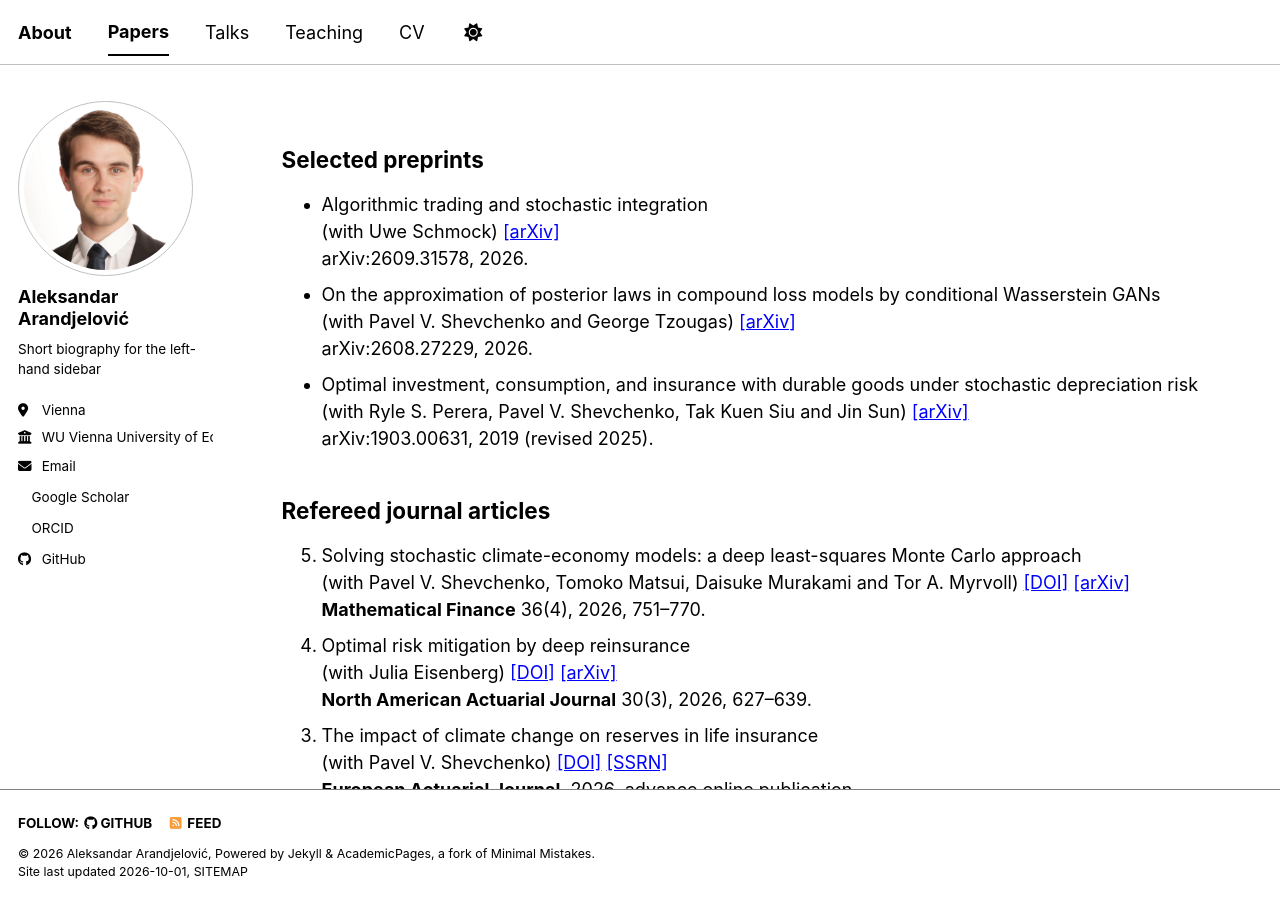
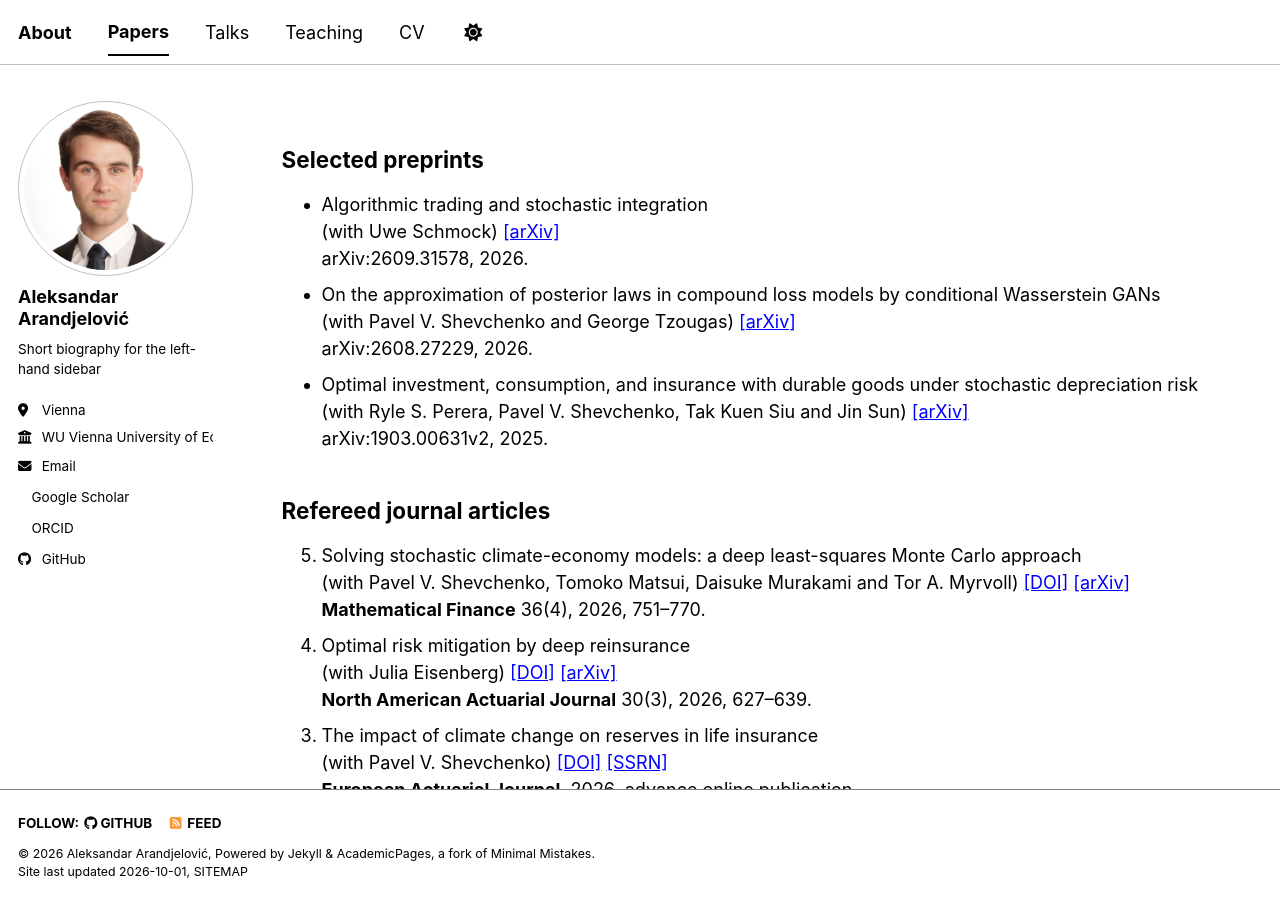
Before and after one commit to aarandjel/aarandjel.github.io, a Jekyll site: the page built from _pages/publications.html, in a window 1280 px wide and 900 px high. Built offline with Jekyll 4.4.1, drawn with Linux system fonts in a browser that asks for light colours; a style sheet for code colours, icons or effects is not loaded.

Commit message:
Update publications.html

```diff
--- a/_pages/publications.html
+++ b/_pages/publications.html
@@ -30,7 +30,7 @@ redirect_from:
     Optimal investment, consumption, and insurance with durable goods under stochastic depreciation risk<br>
     (with Ryle S. Perera, Pavel V. Shevchenko, Tak Kuen Siu and Jin Sun)
     <a href="https://arxiv.org/abs/1903.00631">[arXiv]</a><br>
-    arXiv:1903.00631, 2019 (revised 2025).
+    arXiv:1903.00631v2, 2025.
   </li>
 
 </ul>
```
